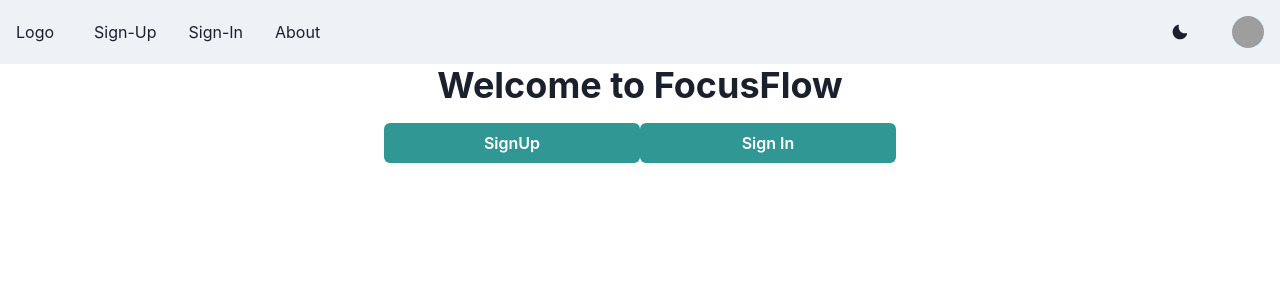
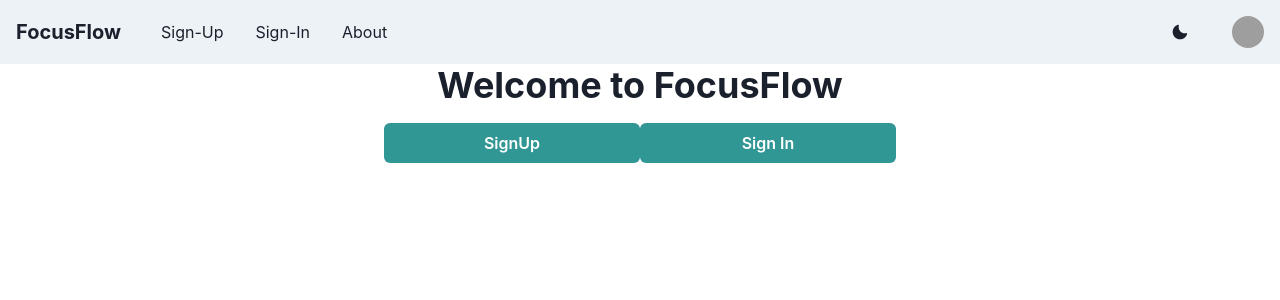
Before and after one commit to goatps/fuzzy-winner, a React (Create React App) app: page / in a window 1280 px wide. Shown: the top 300 px of the page. Built offline with nearby package versions, Linux system fonts and the light colour scheme; grey boxes are pictures that could not be loaded.

Commit message:
Changed navbar logo

```diff
--- a/src/components/Navbar/Navbar.tsx
+++ b/src/components/Navbar/Navbar.tsx
@@ -16,6 +16,7 @@ import {
   useColorMode,
   Center,
   HStack,
+  Heading,
 } from "@chakra-ui/react";
 import { MoonIcon, SunIcon } from "@chakra-ui/icons";
 
@@ -47,7 +48,12 @@ const Navbar = () => {
         <Flex h={16} alignItems={"center"} justifyContent={"space-between"}>
           <HStack spacing={8} alignItems={"center"}>
             <Link href="/">
-              <Box>Logo</Box>
+              <Heading
+                as = "h3"
+                size= "md"
+              >
+                FocusFlow
+              </Heading>
             </Link>
             <HStack
               as={"nav"}
```
